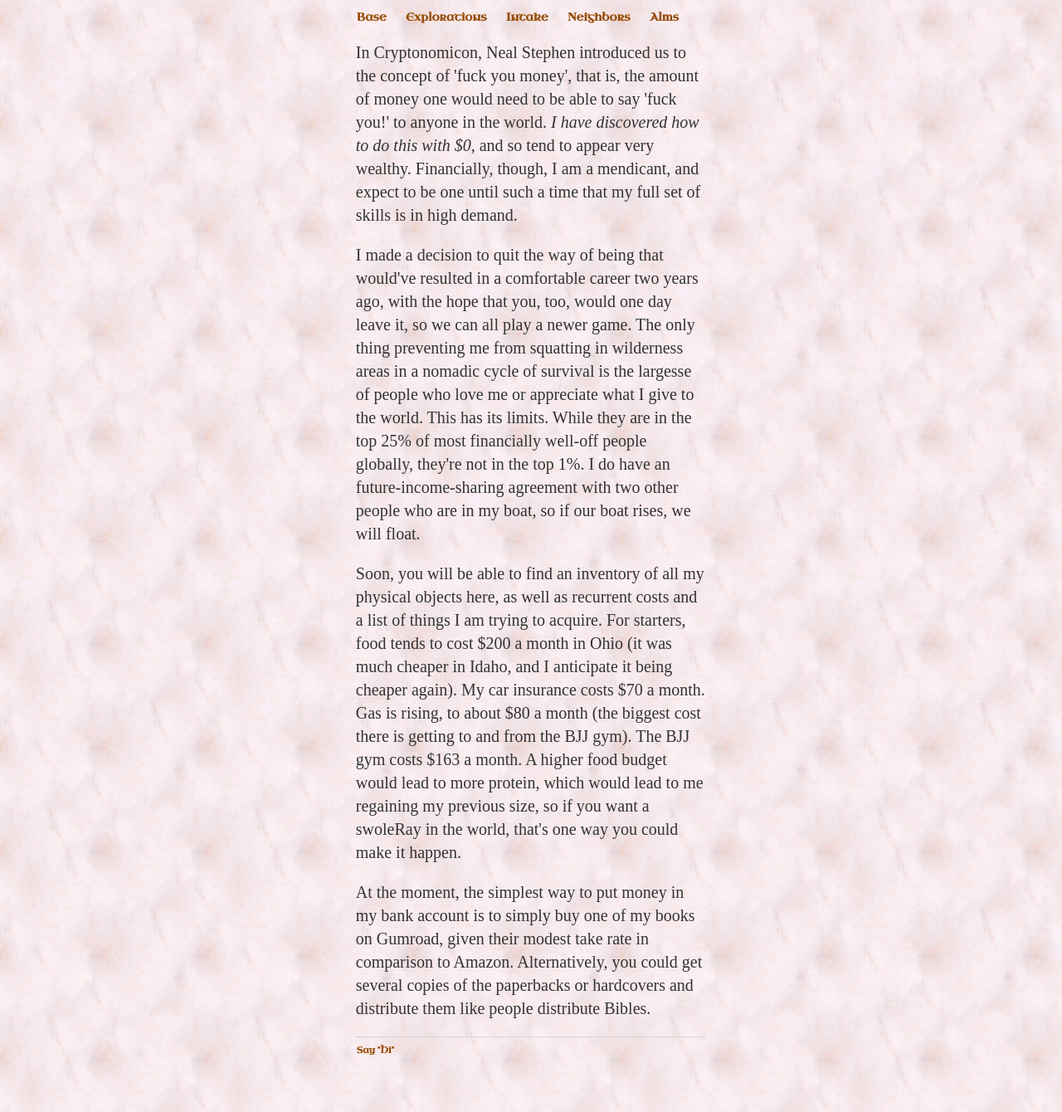
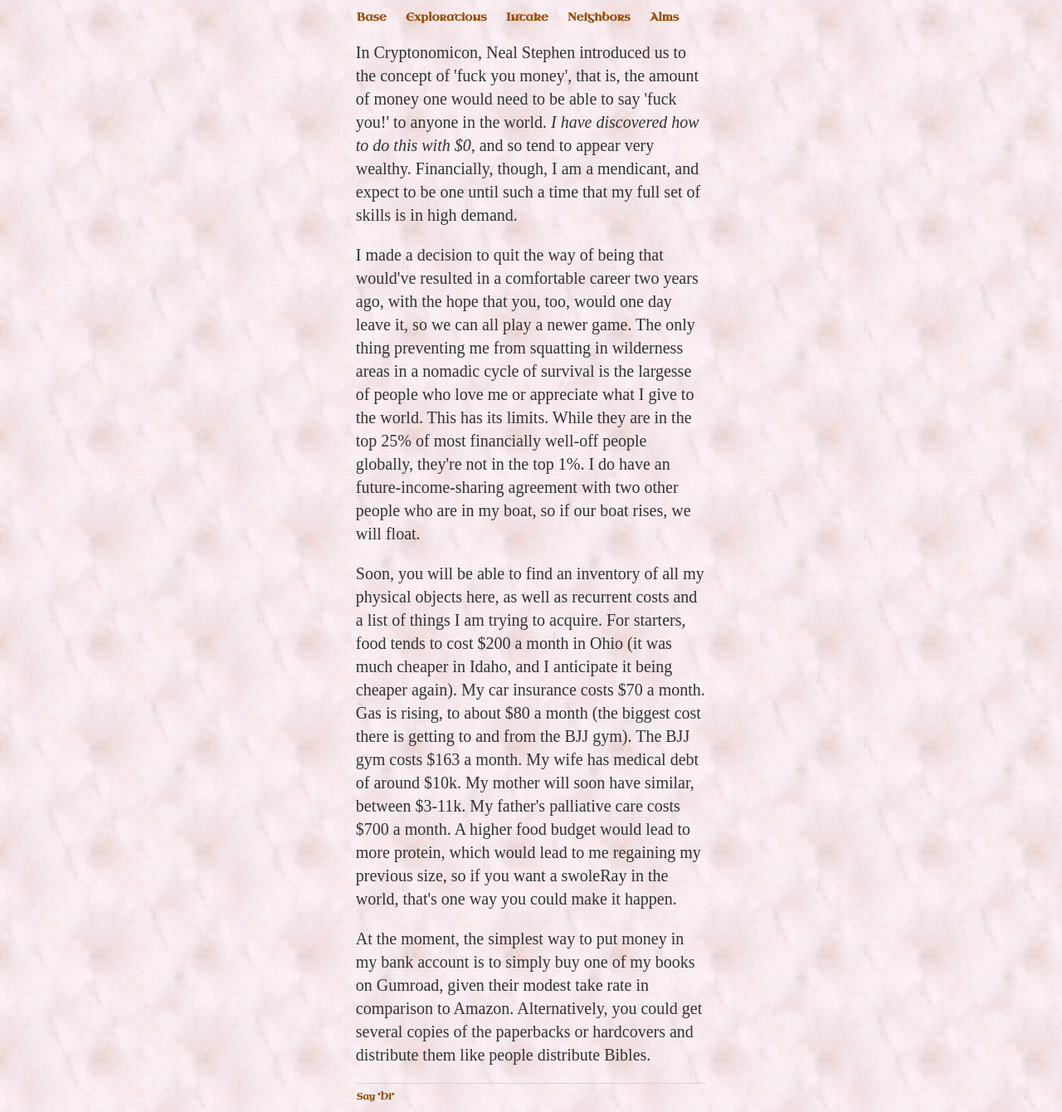
Before and after one commit to ray-dorai/ray-dorai.github.io, a Jekyll site: the page built from alms.html, in a window 1280 px wide. Shown: the whole page at 83% size. Built offline with Jekyll 4.4.1, drawn with Linux system fonts in a browser that asks for light colours; some web fonts are replaced.

Commit message:
Update alms.html

```diff
--- a/alms.html
+++ b/alms.html
@@ -6,7 +6,7 @@ title: Alms
 <p>
 In Cryptonomicon, Neal Stephen introduced us to the concept of 'fuck you money', that is, the amount of money one would need to be able to say 'fuck you!' to anyone in the world. <i>I have discovered how to do this with $0</i>, and so tend to appear very wealthy. Financially, though, I am a mendicant, and expect to be one until such a time that my full set of skills is in high demand.  <p>
  I made a decision to quit the way of being that would've resulted in a comfortable career two years ago, with the hope that you, too, would one day leave it, so we can all play a newer game. The only thing preventing me from squatting in wilderness areas in a nomadic cycle of survival is the largesse of people who love me or appreciate what I give to the world. This has its limits. While they are in the top 25% of most financially well-off people globally, they're not in the top 1%. I do have an future-income-sharing agreement with two other people who are in my boat, so if our boat rises, we will float. <p>
-Soon, you will be able to find an inventory of all my physical objects here, as well as recurrent costs and a list of things I am trying to acquire. For starters, food tends to cost $200 a month in Ohio (it was much cheaper in Idaho, and I anticipate it being cheaper again). My car insurance costs $70 a month. Gas is rising, to about $80 a month (the biggest cost there is getting to and from the BJJ gym). The BJJ gym costs $163 a month. A higher food budget would lead to more protein, which would lead to me regaining my previous size, so if you want a swoleRay in the world, that's one way you could make it happen. <p>
+Soon, you will be able to find an inventory of all my physical objects here, as well as recurrent costs and a list of things I am trying to acquire. For starters, food tends to cost $200 a month in Ohio (it was much cheaper in Idaho, and I anticipate it being cheaper again). My car insurance costs $70 a month. Gas is rising, to about $80 a month (the biggest cost there is getting to and from the BJJ gym). The BJJ gym costs $163 a month. My wife has medical debt of around $10k. My mother will soon have similar, between $3-11k. My father's palliative care costs $700 a month. A higher food budget would lead to more protein, which would lead to me regaining my previous size, so if you want a swoleRay in the world, that's one way you could make it happen. <p>
   At the moment, the simplest way to put money in my bank account is to simply buy one of my books on Gumroad, given their modest take rate in comparison to Amazon. Alternatively, you could get several copies of the paperbacks or hardcovers and distribute them like people distribute Bibles.
 
 
```
